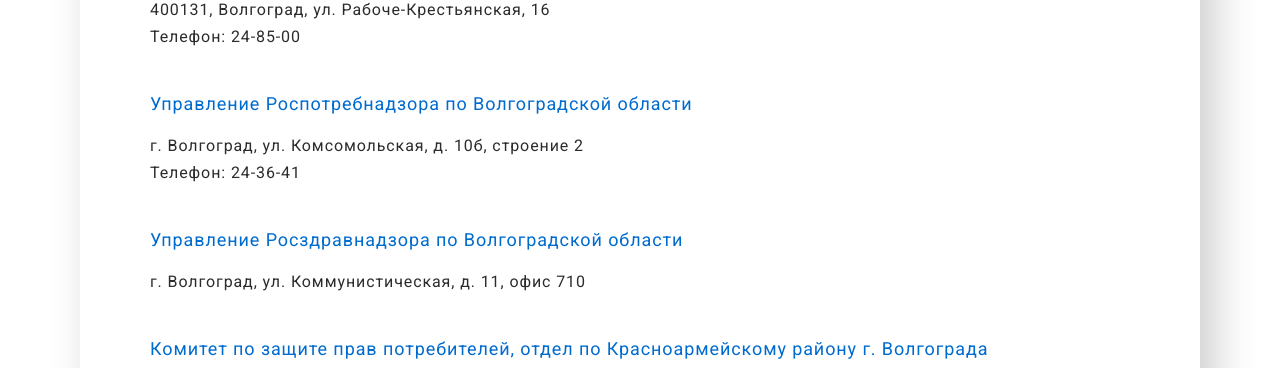
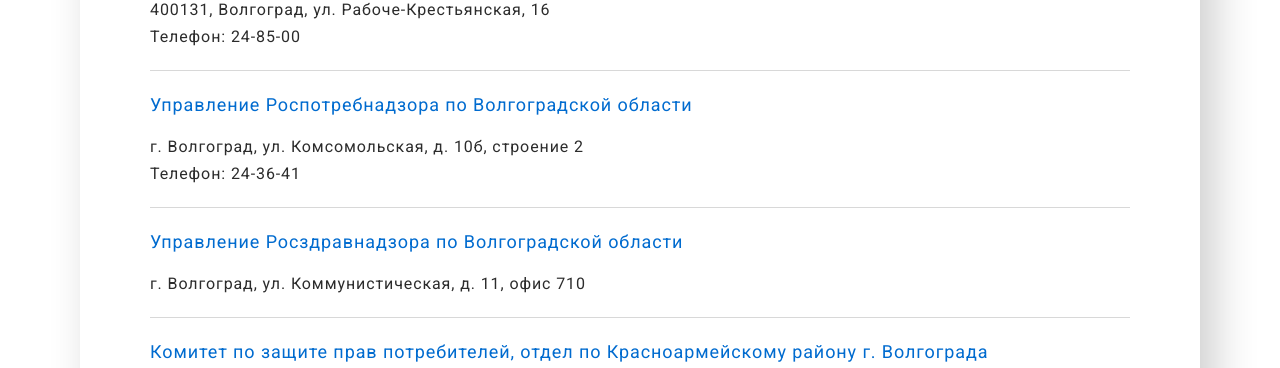
Before and after one commit to CanUFeelMyHeart/expertPlus, a React (Create React App) app in the folder medical-clinic-expert/: page /info/control-org in a window 1280 px wide. Shown: the part 371-739 px from the top of the page. Built offline with nearby package versions, Linux system fonts and the light colour scheme; the HTML template or start-up script is replaced by a standard one.

Commit message:
hr is added

```diff
--- a/medical-clinic-expert/src/pages/InformationPage/InfoControlOrgPage/InfoControlOrgPage.css
+++ b/medical-clinic-expert/src/pages/InformationPage/InfoControlOrgPage/InfoControlOrgPage.css
@@ -19,7 +19,7 @@
     font-size: 16px;
 }
 
-.InfoControlOrgPage__hr {
+.controlOrgInformation__hr_visible {
     border-top: 1px solid #d8d8d8;
     width: 100%;
 }
```
